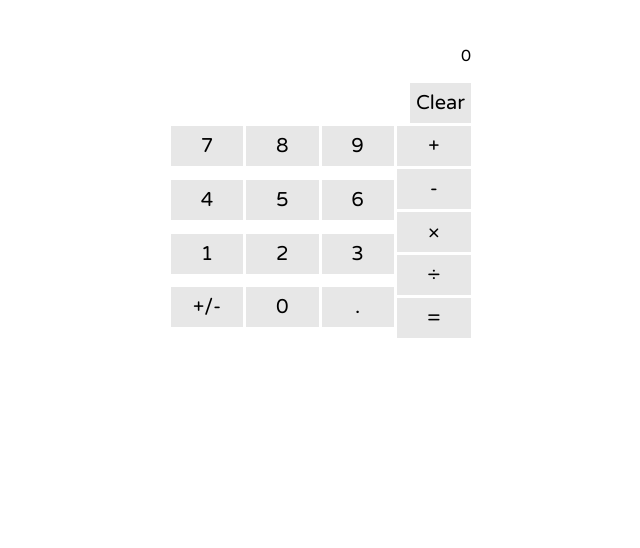
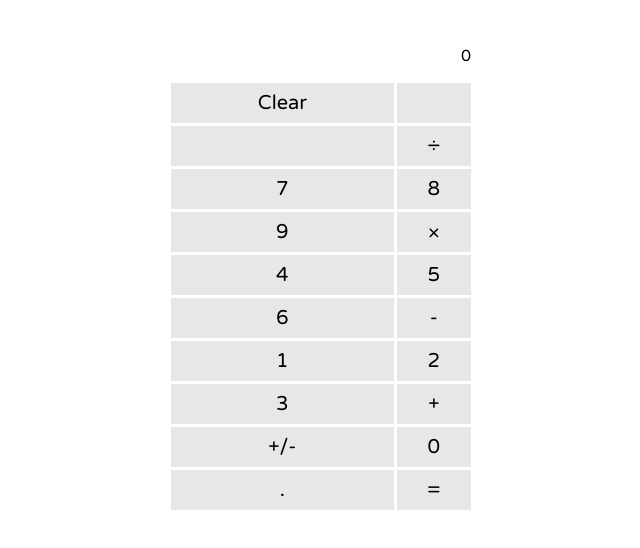
Before and after one commit to Pyttemjuk/odin_calculator, a plain HTML site: page index.html in a window 1280 px wide. Shown: the whole page, without its empty margins (319-959 px from the left). Drawn offline with Linux system fonts and the light colour scheme.

Commit message:
Move Calculator buttons to same div

```diff
--- a/index.html
+++ b/index.html
@@ -20,31 +20,27 @@
         <p class="display-top"></p>
         <p class="display-bottom">0</p>
       </div>
-      <div class="clear-btn">
+      <div class="calculator-btns">
         <button class="btn" data-action="clear">Clear</button>
-      </div>
-      <div class="calculator-btns">
-        <div class="numbers-container">
+        <button class="btn"></button>
+        <button class="btn"></button>
+        <button class="btn operator" data-action="divide">÷</button>
         <button class="btn number">7</button>
         <button class="btn number">8</button>
         <button class="btn number">9</button>
+        <button class="btn operator" data-action="multiply">&times;</button>
         <button class="btn number">4</button>
         <button class="btn number">5</button>
         <button class="btn number">6</button>
+        <button class="btn operator" data-action="subtract">-</button>
         <button class="btn number">1</button>
         <button class="btn number">2</button>
         <button class="btn number">3</button>
+        <button class="btn operator" data-action="add">+</button>
         <button class="btn plus-minus" data-action="convert">+/-</button>
         <button class="btn number">0</button>
         <button class="btn decimal" data-action="decimal">.</button>
-        </div>
-        <div class="operator-container">
-          <button class="btn operator" data-action="add">+</button>
-          <button class="btn operator" data-action="subtract">-</button>
-          <button class="btn operator" data-action="multiply">&times;</button>
-          <button class="btn operator" data-action="divide">÷</button>
         <button class="btn operator" data-action="equals">=</button>
-        </div>
       </div>
     </div>
   </body>
```
Lines whose indentation alone changed are shown as unchanged.
